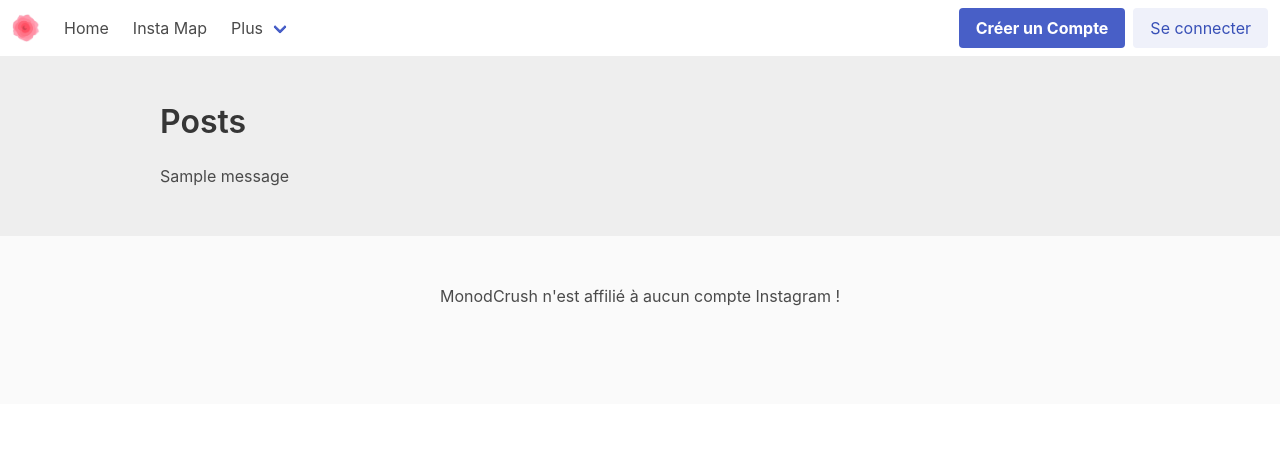
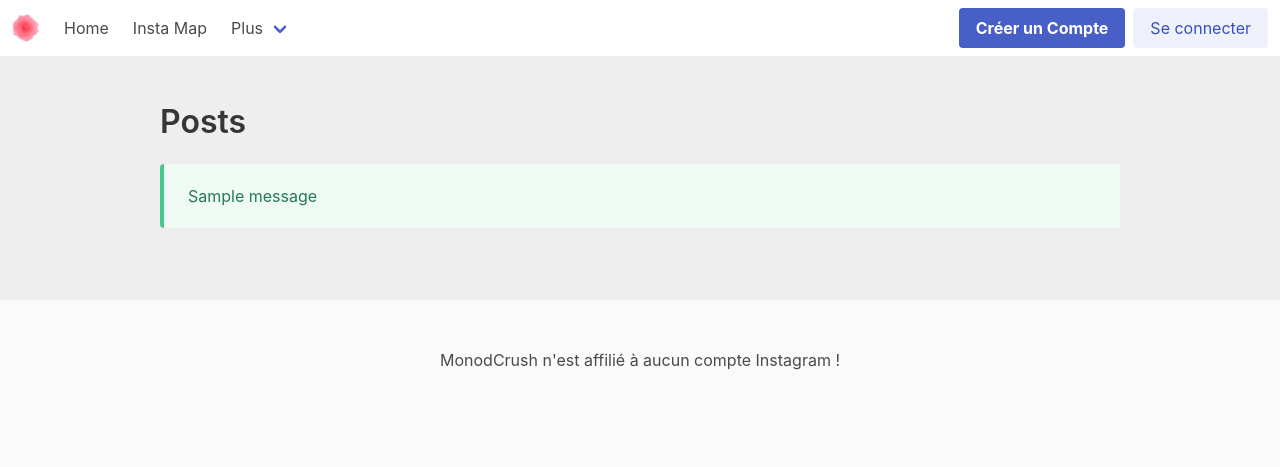
Before and after one commit to BenoitPrmt/Monod-Crush, a Flask app: page / in a window 1280 px wide. Shown: the top 467 px of the page. Run offline with Flask 2, Linux system fonts and the light colour scheme; one stand-in notice (Sample message) is shown; data that the repository does not hold is empty; some libraries are stand-ins or nearby versions.

Commit message:
split html in different files

```diff
--- a/flaskr/admin.py
+++ b/flaskr/admin.py
@@ -37,7 +37,7 @@ def delete(post_id: int) -> Response:
     Ensures that the post exists and that the logged in user is the
     author of the post.
     """
-    get_post(post_id)
+    get_post(post_id, check_author=False)
 
     db = get_db()
     db.execute("DELETE FROM post WHERE id = ?", (post_id,))
--- a/flaskr/templates/auth/register.html
+++ b/flaskr/templates/auth/register.html
@@ -15,7 +15,7 @@
     <div class="field">
         <label class="label" for="dateOfBirth">Date de naissance</label>
         <div class="control">
-            <input class="input" id="dateOfBirth" name="dateOfBirth" type="date"
+            <input class="input" id="dateOfBirth" name="dateOfBirth" type="date" placeholder="jj/mm/aaaa"
                    value="{{ request.form['dateOfBirth'] }}">
         </div>
     </div>
--- a/flaskr/templates/base.html
+++ b/flaskr/templates/base.html
@@ -12,109 +12,54 @@
     <link rel="stylesheet" href="https://cdn.jsdelivr.net/npm/bulma@0.9.3/css/bulma.min.css">
 
     <!-- icons -->
-    <link rel="stylesheet" href="https://bulma.io/vendor/fontawesome-free-5.15.2-web/css/all.min.css" crossorigin="">
+    <link rel="stylesheet" href="https://bulma.io/vendor/fontawesome-free-5.15.2-web/css/all.min.css">
 
     <!-- favicon -->
-    <link rel="shortcut icon" href="{{ url_for('static', filename='favicon.ico') }}" as="script">
+    <link rel="shortcut icon" href="{{ url_for('static', filename='favicon.ico') }}">
 
     <!-- title -->
-    <title>{% block title %}{% endblock %} - MonodCrush</title>
+    <title>{% block title required %}{% endblock %} - MonodCrush</title>
 
-    <!-- js -->
-    <link rel="preload" href="{{ url_for('static', filename='scripts/menu.js') }}">
-
-    {% block head %}{% endblock %}
+    {%- block head -%}
+    <!-- preload js-->
+    <link rel="preload" href="{{ url_for('static', filename='scripts/nav-bar.js') }}" as="script">
+    {% endblock head %}
 </head>
 
+{%- block body -%}
+
 <body>
-<header>
-    <nav class="navbar" role="navigation" aria-label="main navigation">
-        <div class="navbar-brand">
-            <a class="navbar-item" href="{{ url_for('blog.index') }}">
-                <img src="{{ url_for('static', filename='styles/logo_top.png')}}" alt="Monod Crush logo">
-            </a>
 
-            <a role="button" class="navbar-burger" aria-label="menu" aria-expanded="false"
-               data-target="navbarBasicExample">
-                <span aria-hidden="true"></span>
-                <span aria-hidden="true"></span>
-                <span aria-hidden="true"></span>
-            </a>
-        </div>
+    {%- block header -%}
+    {% include "header.html"%}
+    {% endblock header %}
 
-        <div id="navbarBasicExample" class="navbar-menu">
-            <div class="navbar-start">
-                <a class="navbar-item" href="{{ url_for('blog.index') }}">Home</a>
-                <a class="navbar-item" href="{{ url_for('blog.index') }}">Insta Map</a>
-
-                <div class="navbar-item has-dropdown is-hoverable">
-                    <span class="navbar-link">Plus</span>
-
-                    <div class="navbar-dropdown">
-                        <a class="navbar-item" href="{{ url_for('blog.index') }}">À propos</a>
-                        <a class="navbar-item" href="{{ url_for('blog.index') }}">Contact</a>
-                        <hr class="navbar-divider">
-                        <a class="navbar-item" href="{{ url_for('blog.index') }}">Suggestions</a>
-                        <a class="navbar-item" href="{{ url_for('blog.index') }}">Signaler un bug</a>
-                    </div>
-                </div>
-            </div>
-
-            <div class="navbar-end">
-                <div class="navbar-item">
-                    <div class="buttons">
-                        {% if g.user %}
-                        <a class="button is-link is-inverted"
-                           href="{{ url_for('user.profile', username=g.user['username']) }}">
-                            {{ g.user['username'] }}
-                        </a>
-
-                        {% if g.user['admin'] %}
-                        <a class="button is-link" href="{{ url_for('admin.panel') }}">Modération</a>
-                        {% endif %}
-
-                        <a class="button is-link is-light" href="{{ url_for('auth.logout') }}">Log Out</a>
-
-                        {% else %}
-                        <a class="button is-link" href="{{ url_for('auth.register') }}">
-                            <strong>Créer un Compte</strong>
-                        </a>
-                        <a class="button is-link is-light" href="{{ url_for('auth.login') }}">Se connecter</a>
-                        {% endif %}
-                    </div>
-                </div>
-            </div>
-        </div>
-    </nav>
-</header>
-
+    {%- block page -%}
     <section class="section" style="background:#eee;">
         <div class="container is-max-desktop">
+
+            {%- block title_page -%}
             <h1 class="title">{{ self.title() }}</h1>
+            {% endblock title_page %}
 
-        <div>
-            {# show error/info message send by server #}
-            {% with messages = get_flashed_messages(with_categories=true) %} {% if messages %}
-            <ul class=flashes>
-                {% for category, message in messages %}
-                <li class="alert alert-{{ category }}">{{ message }}</li>
-                {% endfor %}
-            </ul>
-            {% endif %} {% endwith %}
-        </div>
+            {%- block notif -%}
+            {% include 'notifications.html' %}
+            {% endblock notif %}
 
-        {% block content %}{% endblock %}
+            {% block content %}{% endblock content %}
         </div>
     </section>
+    {% endblock page %}
 
-<footer class="footer">
-    <div class="content has-text-centered">
-        <p>MonodCrush n'est affilié à aucun compte Instagram !</p>
-    </div>
-</footer>
-
-<!-- js -->
-<script src="{{ url_for('static', filename='scripts/menu.js') }}"></script>
+    {%- block footer -%}
+    {% include "footer.html"%}
+    {% endblock footer %}
 
 </body>
+{% endblock body %}
+
+{%- block scripts -%}
+<script src="{{ url_for('static', filename='scripts/nav-bar.js') }}"></script>
+{% endblock scripts %}
+
 </html>
--- a/flaskr/templates/blog/index.html
+++ b/flaskr/templates/blog/index.html
@@ -5,14 +5,14 @@
 
 {% block content %}
 
+{{ super() }}
+
 {% if g.user %}
 <a class="button is-success is-medium" href="{{ url_for('blog.create') }}">New</a>
 {% endif %}
 
 <div>
-    {% for post in posts %}
-
-    {% if post['status'] != 'hidden' %}
+    {% for post in posts if post['status'] != 'hidden' %}
     <article class="card my-6 px-4 py-4 is-flex is-justify-content-space-between">
         <div class="content">
             <p class="body mt-2">{{ post['body'] }}</p>
@@ -47,7 +47,6 @@
             {% endif %}
         </div>
     </article>
-    {% endif %}
     {% endfor %}
 </div>
 {% endblock %}
--- /dev/null
+++ b/flaskr/templates/footer.html
@@ -0,0 +1,5 @@
+<footer class="footer">
+    <div class="content has-text-centered">
+        <p>MonodCrush n'est affilié à aucun compte Instagram !</p>
+    </div>
+</footer>
--- /dev/null
+++ b/flaskr/templates/notifications.html
@@ -0,0 +1,27 @@
+{# show error/info message send by server #}
+
+{# create dictionary to map alert level and css class  #}
+
+{% set level_class = {
+'success': 'is-success',
+'error': 'is-danger',
+'warning': 'is-warning',
+'info': 'is-info',
+
+'success-small': 'is-success is-small',
+'error-small': 'is-danger is-small',
+'warning-small': 'is-warning is-small',
+'info-small': 'is-info is-small'
+} %}
+
+{% with messages = get_flashed_messages(with_categories=true) %}{% if messages %}
+<div class="content">
+    {% for category, message in messages %}
+    <article class="message {{ level_class[category] }}">
+        <div class="message-body">
+            {{ message }}
+        </div>
+    </article>
+    {% endfor %}
+</div>
+{% endif %} {% endwith %}
```
Also changed, not shown: flaskr/auth.py (+4 -4 lines), flaskr/templates/admin/panel.html (+3 -8 lines), flaskr/templates/header.html (added, +58 -0 lines), flaskr/static/scripts/nav-bar.js (renamed from flaskr/static/scripts/menu.js). Lines whose indentation alone changed are shown as unchanged.
